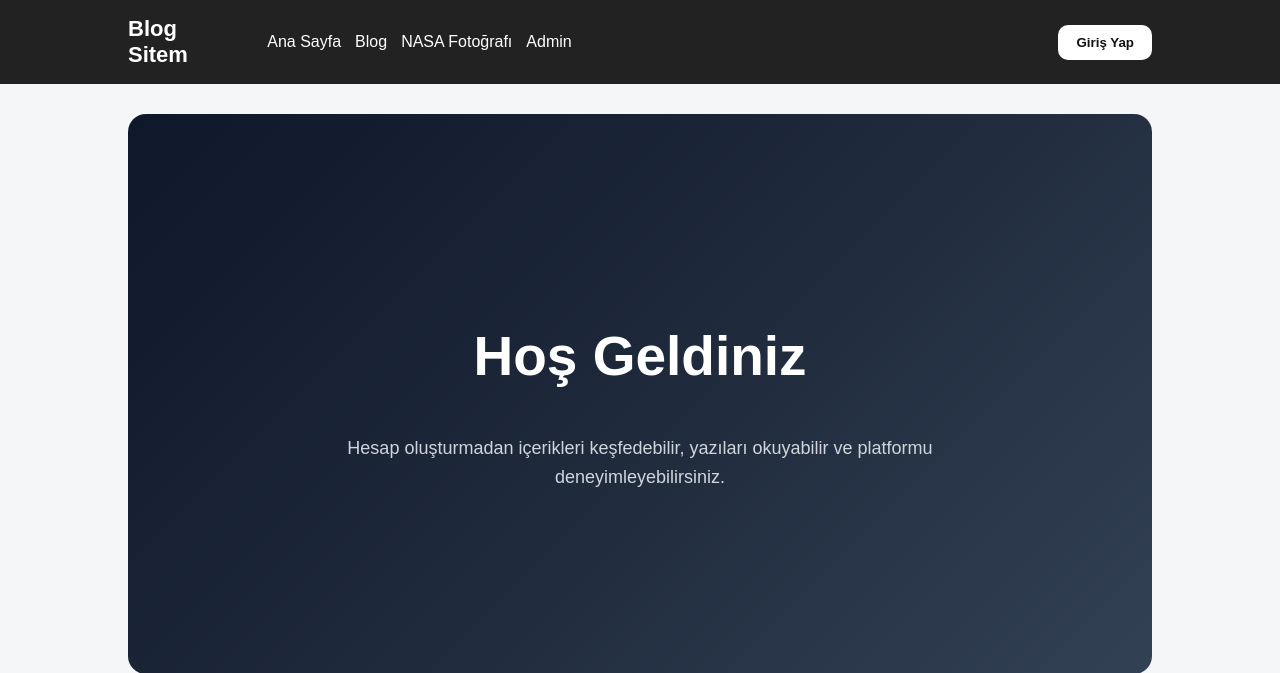
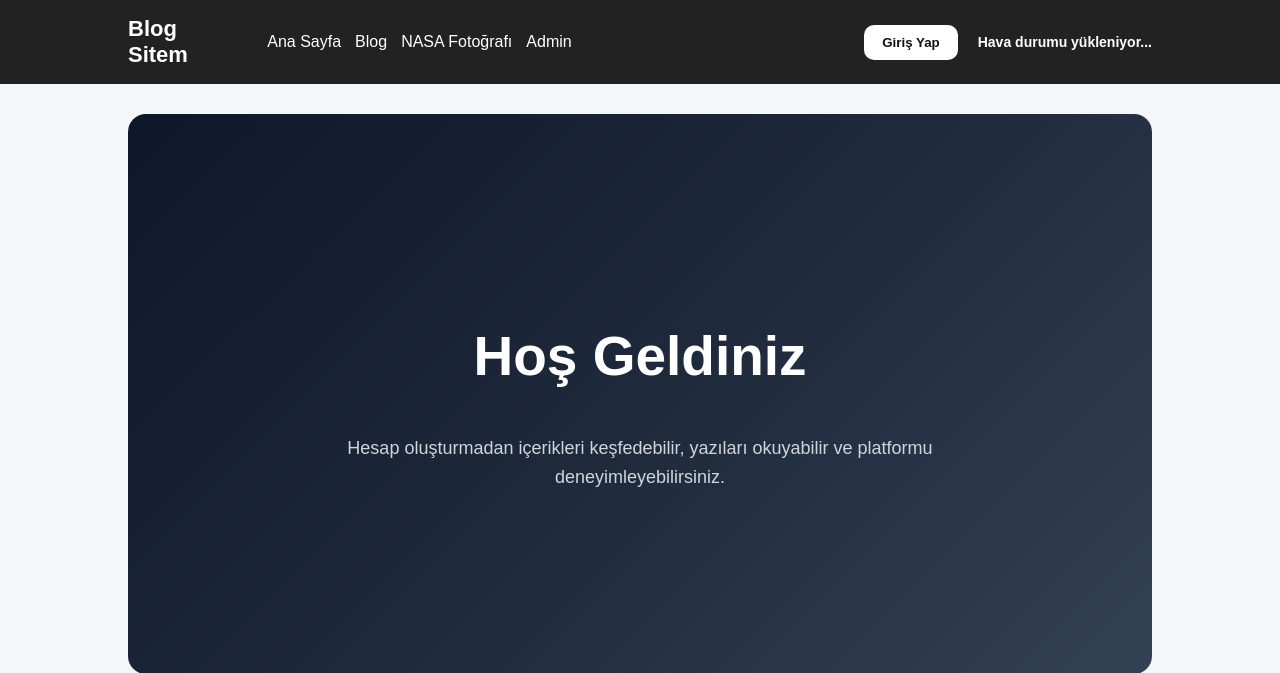
Before and after one commit to Alperen1143/blog_project, a Django app: page / in a window 1280 px wide. Shown: the top 673 px of the page. Run offline with Django 5.2, Linux system fonts and the light colour scheme.

Commit message:
Add navbar weather widget

```diff
--- a/anasayfa/static/anasayfa/css/style.css
+++ b/anasayfa/static/anasayfa/css/style.css
@@ -462,3 +462,38 @@ body {
     border-radius: 8px;
     margin: 16px 0;
 }
+
+.nav-actions {
+    margin-left: auto;
+    display: flex;
+    align-items: center;
+    gap: 10px;
+    flex-shrink: 0;
+}
+
+.giris-navbar,
+.logout-navbar {
+    margin-left: 0;
+}
+
+.weather-widget {
+    margin-left: 10px;
+    color: #ffffff;
+    font-weight: 600;
+    font-size: 14px;
+    white-space: nowrap;
+    line-height: 1;
+    display: inline-block;
+}
+
+.weather-widget img {
+    display: none;
+}
+
+.weather-widget span {
+    display: inline-block;
+    max-width: 210px;
+    overflow: hidden;
+    text-overflow: ellipsis;
+    white-space: nowrap;
+}
--- a/anasayfa/templates/anasayfa/base.html
+++ b/anasayfa/templates/anasayfa/base.html
@@ -18,12 +18,16 @@
         <a href="{% url 'nasa_apod' %}">NASA Fotoğrafı</a>
         <a href="/admin/">Admin</a>
 
+        <div class="nav-actions">
             {% if user.is_authenticated %}
                 <span class="navbar-user">Merhaba, {{ user.username }}</span>
                 <a href="{% url 'logout' %}" class="logout-navbar">Çıkış Yap</a>
             {% else %}
                 <button class="giris-navbar" type="button" onclick="girisAc()">Giriş Yap</button>
             {% endif %}
+
+            <div id="weatherWidget" class="weather-widget"> Hava durumu yükleniyor...</div>
+        </div>
     </nav>
 </header>
 
@@ -107,6 +111,64 @@
             girisAc();
         }
     }
+
+    document.addEventListener("DOMContentLoaded", function() {
+        const weatherWidget = document.getElementById("weatherWidget");
+
+        if (!weatherWidget) {
+            return;
+        }
+
+        function renderWeather(data) {
+            if (!data || data.error) {
+                weatherWidget.textContent = "hava durumu alınamadı";
+                return;
+            }
+
+            const city = data.city || "Siirt";
+            const temp = data.temp !== null && data.temp !== undefined
+                ? Math.round(Number(data.temp))
+                : "";
+            const description = data.description || "hava durumu";
+            const text = city + ": " + temp + "°C - " + description;
+
+
+
+weatherWidget.textContent = text;
+        }
+
+        function loadWeather(url) {
+            fetch(url)
+                .then(function(response) {
+                    return response.json();
+                })
+                .then(renderWeather)
+                .catch(function() {
+                    weatherWidget.textContent = "hava durumu alınamadı";
+                });
+        }
+
+        function loadDefaultWeather() {
+            loadWeather("{% url 'weather_current' %}");
+        }
+
+        if ("geolocation" in navigator) {
+            navigator.geolocation.getCurrentPosition(
+                function(position) {
+                    const latitude = encodeURIComponent(position.coords.latitude);
+                    const longitude = encodeURIComponent(position.coords.longitude);
+                    loadWeather("{% url 'weather_current' %}?lat=" + latitude + "&lon=" + longitude);
+                },
+                loadDefaultWeather,
+                {
+                    timeout: 5000,
+                    maximumAge: 600000
+                }
+            );
+        } else {
+            loadDefaultWeather();
+        }
+    });
 </script>
 
 </body>
--- a/anasayfa/urls.py
+++ b/anasayfa/urls.py
@@ -8,6 +8,7 @@ urlpatterns = [
     path("blog/<int:post_id>/", views.blog_detail, name="blog_detail"),
     path("category/<slug:slug>/", views.category_posts, name="category_posts"),
     path("nasa/", views.nasa_apod, name="nasa_apod"),
+    path("weather/current/", views.weather_current, name="weather_current"),
     path("login/", views.login_view, name="login"),
     path("logout/", views.logout_view, name="logout"),
 ]
--- a/anasayfa/views.py
+++ b/anasayfa/views.py
@@ -1,6 +1,7 @@
 from datetime import datetime
 
 from django.conf import settings
+from django.http import JsonResponse
 from django.shortcuts import render, get_object_or_404, redirect
 from django.contrib.auth.models import User
 from django.contrib import messages
@@ -92,6 +93,78 @@ def nasa_apod(request):
     return render(request, "anasayfa/nasa_apod.html", context)
 
 
+def weather_current(request):
+    if not settings.OPENWEATHER_API_KEY:
+        return JsonResponse(
+            {"error": "OpenWeather API anahtarı ayarlı değil."},
+            status=503,
+        )
+
+    lat = request.GET.get("lat")
+    lon = request.GET.get("lon")
+    params = {
+        "appid": settings.OPENWEATHER_API_KEY,
+        "units": "metric",
+        "lang": "tr",
+    }
+
+    if lat and lon:
+        try:
+            params["lat"] = float(lat)
+            params["lon"] = float(lon)
+        except ValueError:
+            return JsonResponse(
+                {"error": "Geçersiz konum bilgisi."},
+                status=400,
+            )
+    else:
+        params["q"] = "Siirt,TR"
+
+    try:
+        import requests
+    except ImportError:
+        return JsonResponse(
+            {"error": "Hava durumu isteği için requests kütüphanesi kurulmalıdır."},
+            status=500,
+        )
+
+    try:
+        response = requests.get(
+            "https://api.openweathermap.org/data/2.5/weather",
+            params=params,
+            timeout=10,
+        )
+        data = response.json()
+    except requests.RequestException:
+        return JsonResponse(
+            {"error": "Hava durumu servisine şu anda ulaşılamıyor."},
+            status=503,
+        )
+    except ValueError:
+        return JsonResponse(
+            {"error": "Hava durumu servisi geçersiz yanıt döndürdü."},
+            status=502,
+        )
+
+    if response.status_code != 200:
+        return JsonResponse(
+            {"error": data.get("message") or "Hava durumu bilgisi alınamadı."},
+            status=response.status_code,
+        )
+
+    weather = data.get("weather") or [{}]
+    main = data.get("main") or {}
+
+    return JsonResponse(
+        {
+            "city": data.get("name"),
+            "temp": main.get("temp"),
+            "description": weather[0].get("description"),
+            "icon": weather[0].get("icon"),
+        }
+    )
+
+
 def register_view(request):
     if request.method == "POST":
         form = RegisterForm(request.POST)
--- a/sitem/settings.py
+++ b/sitem/settings.py
@@ -31,6 +31,7 @@ if not SECRET_KEY:
     raise ValueError("DJANGO_SECRET_KEY environment variable is not set.")
 
 NASA_API_KEY = os.getenv("NASA_API_KEY", "DEMO_KEY")
+OPENWEATHER_API_KEY = os.getenv("OPENWEATHER_API_KEY", "")
 
 # SECURITY WARNING: don't run with debug turned on in production!
 DEBUG = True
```
Also changed, not shown: 1 other file. Lines whose indentation alone changed are shown as unchanged.
